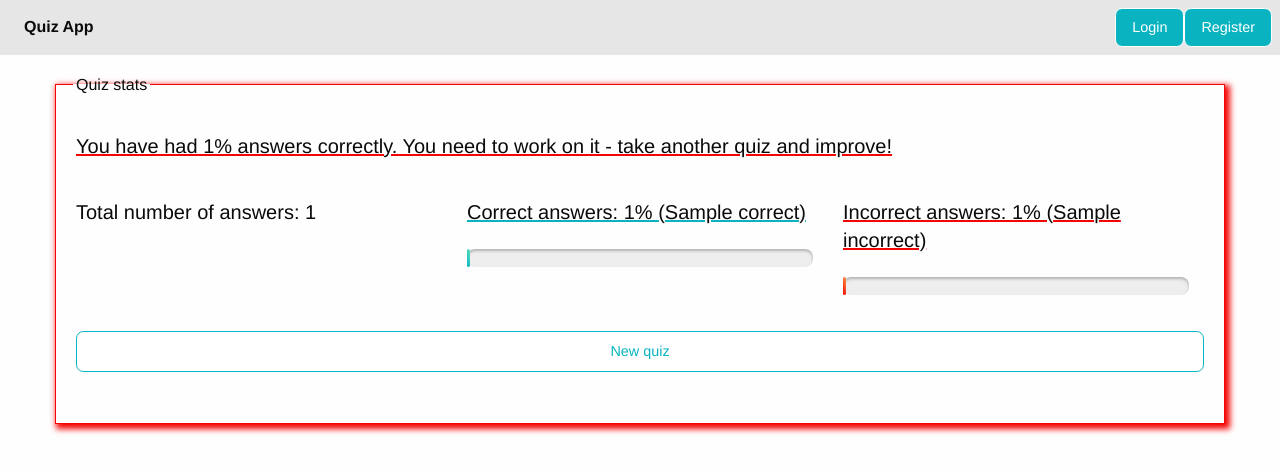
After one commit to JakMal9/Quiz, a Django app: template quiz_app/quizzes/templates/quiz_stats.html in a window 1280 px wide. The commit adds this page. Shown: the top 473 px of the page. Run offline with Django 3.2, Linux system fonts and the light colour scheme; the template is opened without the code that fills it: most values are stand-ins (such as "Sample title", 1, 10 or a date in 2020); some libraries are stand-ins or nearby versions.

```diff
--- /dev/null
+++ b/quiz_app/quizzes/templates/quiz_stats.html
@@ -0,0 +1,55 @@
+{% extends "base.html" %}
+{% block content %}
+<div class="grid-container">
+    <fieldset class="fieldset {% if user_stats.correct_percent < 80 %}red-border{% endif %}">
+        <legend>Quiz stats</legend>
+        <div class="grid-x grid-padding-y">
+            <div class="cell">
+                {% if user_stats.correct_percent < 80 %}
+                <h5 class="text-incorrect">You have had {{ user_stats.correct_percent }}% answers correctly. You need to work on it - take another quiz and improve!</h5>
+                {% else %}
+                <h5 class="text-correct">Awesome! You nailed it!</h5>
+                {% endif %}
+            </div>
+        </div>
+        <div class="grid-x grid-padding-y">
+            <div class="cell medium-4 small-12">
+                <h5>Total number of answers: {{ user_stats.total_number }}</h5>
+            </div>
+            <div class="cell medium-4 small-12">
+                <div class="grid-x grid-padding-y grid-padding-x">
+                    <div class="cell">
+                        <h5 class="text-correct">Correct answers: {{ user_stats.correct_percent }}% ({{ user_stats.correct }})</h5>
+                    </div>
+                </div>
+                <div class="grid-x grid-padding-y grid-padding-x">
+                    <div class="cell">
+                        <div class="quiz-stats-bar correct">
+                            <span style="width:{{ user_stats.correct_percent }}%"></span>
+                        </div>
+                    </div>
+                </div>
+            </div>
+            <div class="cell medium-4 small-12">
+                <div class="grid-x grid-padding-y grid-padding-x">
+                    <div class="cell">
+                        <h5 class="text-incorrect">Incorrect answers: {{ user_stats.incorrect_percent }}% ({{ user_stats.incorrect }})</h5>
+                    </div>
+                </div>
+                <div class="grid-x grid-padding-y grid-padding-x">
+                    <div class="cell">
+                        <div class="quiz-stats-bar incorrect">
+                            <span style="width:{{ user_stats.incorrect_percent }}%"></span>
+                        </div>
+                    </div>
+                </div>
+            </div>
+        </div>
+        <div class="grid-x grid-padding-y">
+            <div class="cell">
+                <button onclick="location.href='{% url "start_quiz" %}'" type="button" class="button full-width button-empty">New quiz</button>
+            </div>
+        </div>
+    </fieldset>
+</div>
+{% endblock %}
--- a/quiz_app/quizzes/urls.py
+++ b/quiz_app/quizzes/urls.py
@@ -14,4 +14,9 @@ urlpatterns = [
         views.QuizQuestionDetailView.as_view(),
         name="quiz_question",
     ),
+    path(
+        "<int:quiz_id>/stats/",
+        views.QuizStatsView.as_view(),
+        name="quiz_stats",
+    ),
 ]
--- a/quiz_app/static/css/app.css
+++ b/quiz_app/static/css/app.css
@@ -125,34 +125,6 @@ input:checked ~ .switch-paddle {
   right: 12px;
 }
 
-progress[value] {
-  /* Reset the default appearance */
-  -webkit-appearance: none;
-  -moz-appearance: none;
-  appearance: none;
-  border: none;
-  width: 100%;
-  height: 75%;
-  border-radius: .5em;
-  box-shadow: 0 2px 3px rgba(0, 0, 0, 0.25) inset;
-}
-
-progress[value]::-webkit-progress-bar {
-  background-color: #eee;
-  border-radius: .5em;
-  box-shadow: 0 2px 5px rgba(0, 0, 0, 0.25) inset;
-}
-
-progress[value]::-webkit-progress-value {
-  background: linear-gradient(69deg,#09b3bf,#5fe3c2);
-  border-radius: .5em;
-}
-
-progress[value]::-moz-progress-bar  {
-  background: linear-gradient(69deg,#09b3bf,#5fe3c2);
-  border-radius: .5em;
-}
-
 .button-empty {
   border: 1px solid #09b3bf;
   border-radius: .5em;
@@ -212,3 +184,54 @@ progress[value]::-moz-progress-bar  {
   color: #09b3bf;
   box-shadow: 0 2px 5px rgba(0, 0, 0, 0.25) inset;
 }
+
+.quiz-stats-bar {
+  width: 100%;
+  height: 75%;
+  border-radius: .5em;
+  box-shadow: 0 2px 3px rgba(0, 0, 0, 0.25) inset;
+  background-color: #eee;
+}
+
+.quiz-stats-bar > span {
+  display: inline-block;
+  height: 100%;
+  position: relative;
+  overflow: hidden;
+  border-radius: .5em;
+
+  animation-name: progressBar;
+  animation-iteration-count: 1;
+  animation-duration: 1.5s;
+}
+
+@keyframes progressBar {
+  0% {
+    width: 0;
+  }
+}
+
+.correct > span {
+  background: linear-gradient(69deg,#09b3bf,#5fe3c2);
+}
+
+.incorrect > span {
+  background: linear-gradient(69deg,#f50404,#fd9e45);
+}
+
+.text-correct {
+  text-decoration: underline #09b3bf;
+}
+
+.text-incorrect {
+  text-decoration: underline #f50404;
+}
+
+.full-width {
+  width: 100%;
+}
+
+.red-border {
+  border-color: #f50404;
+  box-shadow: 3px 3px 6px 2px #f50404;
+}
```
Also changed, not shown: quiz_app/questions/templates/answer.html (+3 -10 lines), quiz_app/questions/templates/user_answers.html (+6 -2 lines), quiz_app/quiz_app/tests/conftest.py (+11 -0 lines), quiz_app/quiz_app/tests/test_quizzes_views.py (+88 -10 lines), quiz_app/quizzes/views.py (+63 -15 lines).
